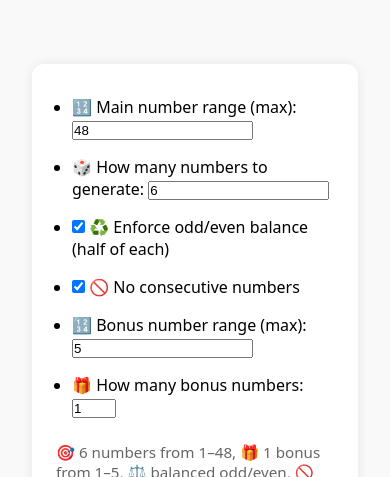
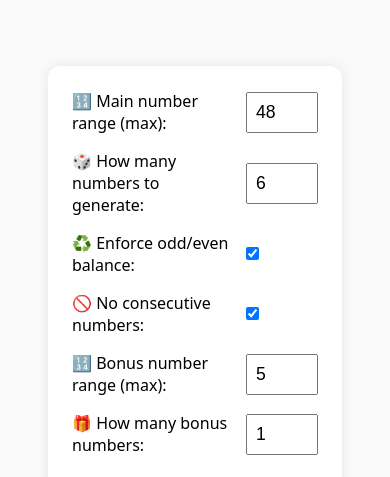
Before and after one commit to raulviigipuu/numbers, a plain HTML site: page public/index.html in a window 390 px wide. Shown: the top 477 px of the page. Drawn offline with Linux system fonts and the light colour scheme.

Commit message:
table based layout

```diff
--- a/public/css/style.css
+++ b/public/css/style.css
@@ -39,11 +39,6 @@ button {
   cursor: pointer;
 }
 
-.form-group {
-  margin-bottom: 1rem;
-  font-size: 1rem;
-}
-
 .flash-container {
   margin: 1rem 0;
   font-size: 0.95rem;
@@ -74,3 +69,49 @@ button {
   font-size: 0.95rem;
   color: #666;
 }
+
+@media (max-width: 480px) {
+  .container {
+    padding: 1rem;
+    margin: 1rem;
+  }
+
+  input[type="number"],
+  button {
+    width: 100%;
+    font-size: 1.1rem;
+  }
+
+  button {
+    padding: 1rem;
+  }
+
+  .flash-container,
+  .settings-summary {
+    word-wrap: break-word;
+  }
+
+  p#numbersLabel {
+    font-size: 2rem;
+  }
+
+  p#additionalNumbersLabel {
+    font-size: 1.25rem;
+  }
+}
+
+.form-table {
+  width: 100%;
+  border-collapse: collapse;
+  margin-bottom: 1rem;
+}
+
+.form-table td {
+  padding: 0.5rem;
+  vertical-align: middle;
+}
+
+.form-table input[type="number"] {
+  width: 4.5rem;
+  padding: 0.5rem;
+}
--- a/public/index.html
+++ b/public/index.html
@@ -57,48 +57,36 @@
   <main>
     <div class="container">
       <form id="numbersForm">
-        <ul>
-          <li>
-            <div class="form-group">
-              <label for="mainTotalInput">🔢 Main number range (max):</label>
-              <input type="number" id="mainTotalInput" min="1" value="48">
-            </div>
-          </li>
-          <li>
-            <div class="form-group">
-              <label for="mainCountInput">🎲 How many numbers to generate:</label>
-              <input type="number" id="mainCountInput" min="1" value="6">
-            </div>
-          </li>
-          <li>
-            <div class="form-group">
-              <label>
-                <input type="checkbox" id="enforceOddEvenCheckbox" checked>
-                ♻️ Enforce odd/even balance (half of each)
-              </label>
-            </div>
-          </li>
-          <li>
-            <div class="form-group">
-              <label>
-                <input type="checkbox" id="noConsecutiveNumbersCheckbox" checked />
-                🚫 No consecutive numbers
-              </label>
-            </div>
-          </li>
-          <li>
-            <div class="form-group">
-              <label for="bonusTotalInput">🔢 Bonus number range (max):</label>
-              <input type="number" id="bonusTotalInput" min="1" value="5">
-            </div>
-          </li>
-          <li>
-            <div class="form-group">
-              <label for="bonusCountInput">🎁 How many bonus numbers:</label>
-              <input type="number" id="bonusCountInput" min="0" max="5" value="1">
-            </div>
-          </li>
-        </ul>
+
+<table class="form-table">
+  <tbody>
+    <tr>
+      <td><label for="mainTotalInput">🔢 Main number range (max):</label></td>
+      <td><input type="number" id="mainTotalInput" min="1" value="48"></td>
+    </tr>
+    <tr>
+      <td><label for="mainCountInput">🎲 How many numbers to generate:</label></td>
+      <td><input type="number" id="mainCountInput" min="1" value="6"></td>
+    </tr>
+    <tr>
+      <td><label for="enforceOddEvenCheckbox">♻️ Enforce odd/even balance:</label></td>
+      <td><input type="checkbox" id="enforceOddEvenCheckbox" checked></td>
+    </tr>
+    <tr>
+      <td><label for="noConsecutiveNumbersCheckbox">🚫 No consecutive numbers:</label></td>
+      <td><input type="checkbox" id="noConsecutiveNumbersCheckbox" checked></td>
+    </tr>
+    <tr>
+      <td><label for="bonusTotalInput">🔢 Bonus number range (max):</label></td>
+      <td><input type="number" id="bonusTotalInput" min="1" value="5"></td>
+    </tr>
+    <tr>
+      <td><label for="bonusCountInput">🎁 How many bonus numbers:</label></td>
+      <td><input type="number" id="bonusCountInput" min="0" max="5" value="1"></td>
+    </tr>
+  </tbody>
+</table>
+
         <div id="flashContainer" class="flash-container"></div>
         <p id="settingsSummary" class="settings-summary"></p>
         <p id="numbersLabel"></p>
```
